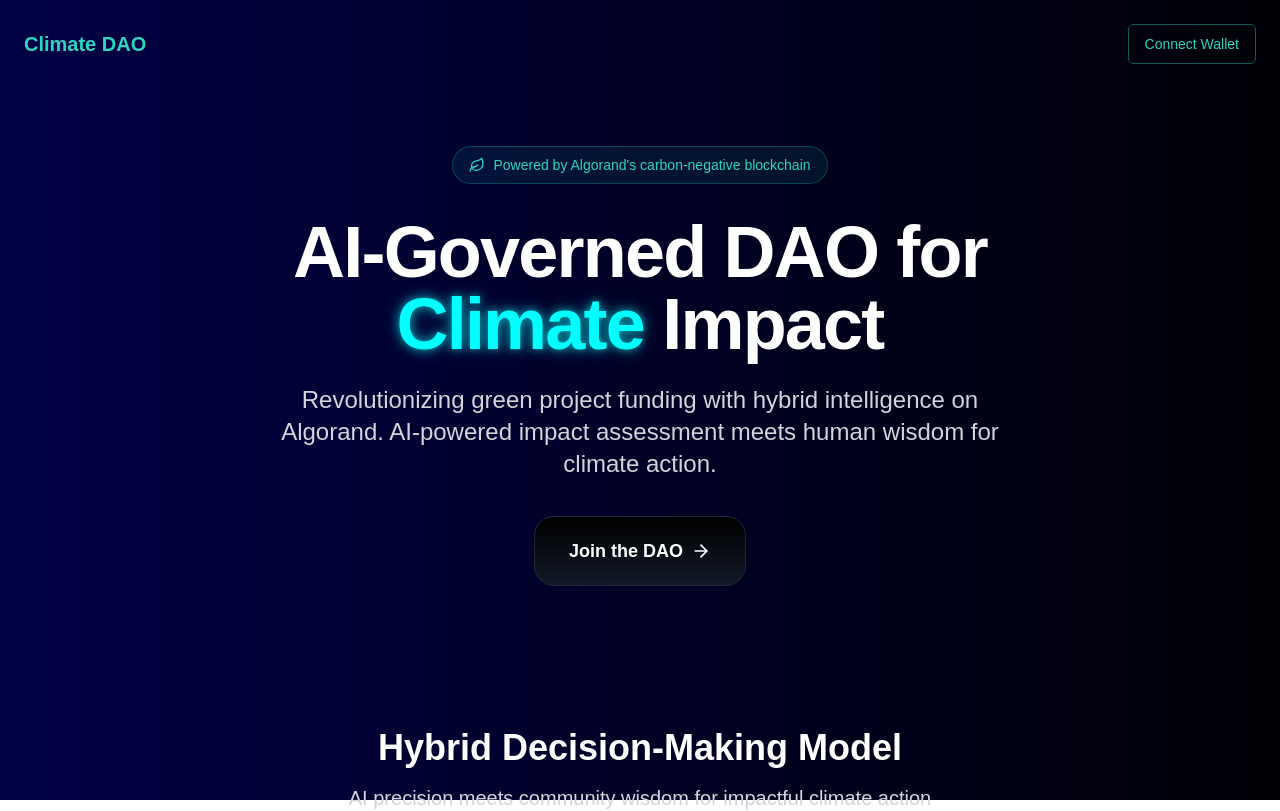
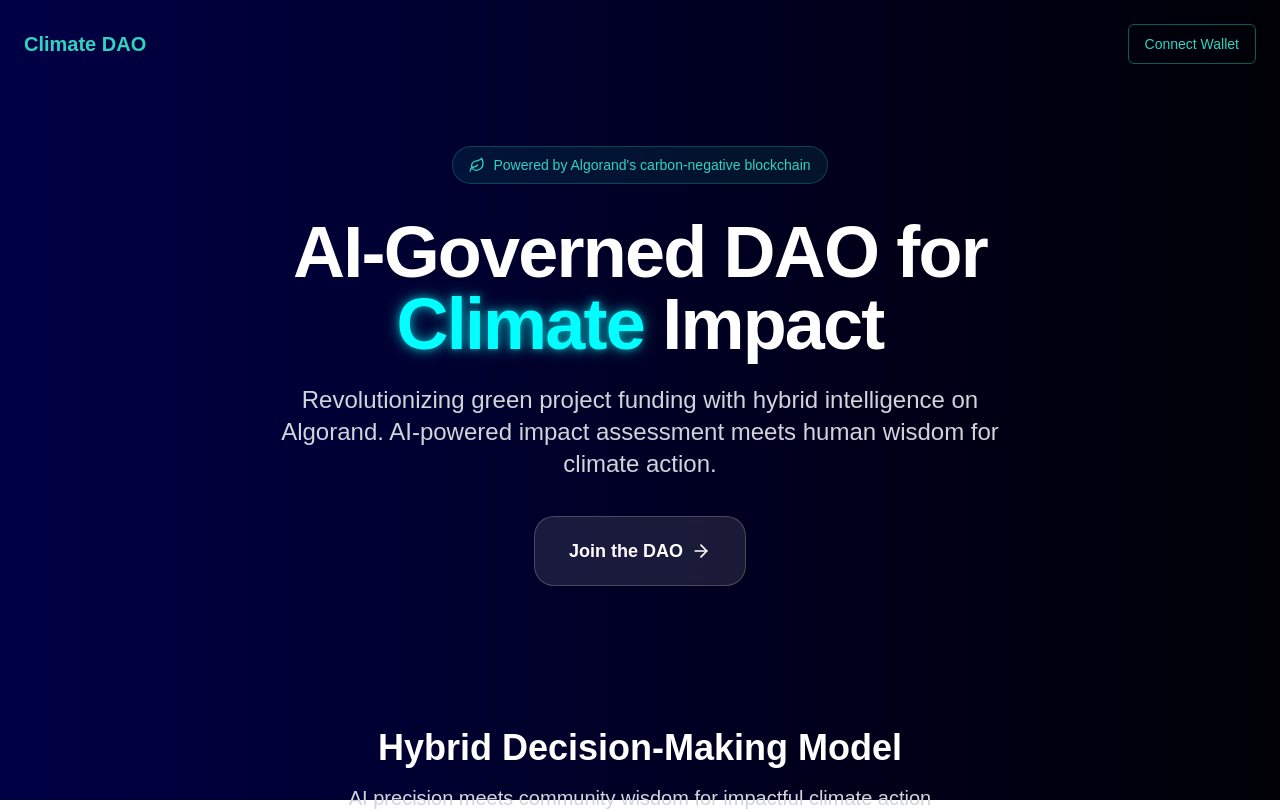
Before and after one commit to lhcee3/AI-G-DAO, a Next.js app in the folder frontend/: page / in a window 1280 px wide. Shown: the top 811 px of the page. Built offline with nearby package versions, Linux system fonts and the light colour scheme; what @algorandfoundation/algokit-utils, algosdk would draw is missing.

Commit message:
Glassmorphic Design

```diff
--- a/frontend/components/landing-page.tsx
+++ b/frontend/components/landing-page.tsx
@@ -51,7 +51,7 @@ export function LandingPage() {
               <Link href="/connect-wallet">
                 <StarBorder
                   color="#14b8a6"
-                  speed="2s"
+                  speed="3s"
                   thickness={4}
                   className="transition-all duration-300 transform hover:scale-105"
                 >
--- a/frontend/components/ui/star-border.tsx
+++ b/frontend/components/ui/star-border.tsx
@@ -44,7 +44,7 @@ const StarBorder = <T extends React.ElementType = "button">({
           animationDuration: speed,
         }}
       ></div>
-      <div className="relative z-1 bg-gradient-to-b from-black to-gray-900 border border-gray-800 text-white text-center text-[16px] py-[16px] px-[26px] rounded-[20px]">
+      <div className="relative z-1 bg-white/10 backdrop-blur-md border border-white/20 text-white text-center text-[16px] py-[16px] px-[26px] rounded-[20px] shadow-lg">
         {children}
       </div>
     </Component>
```
